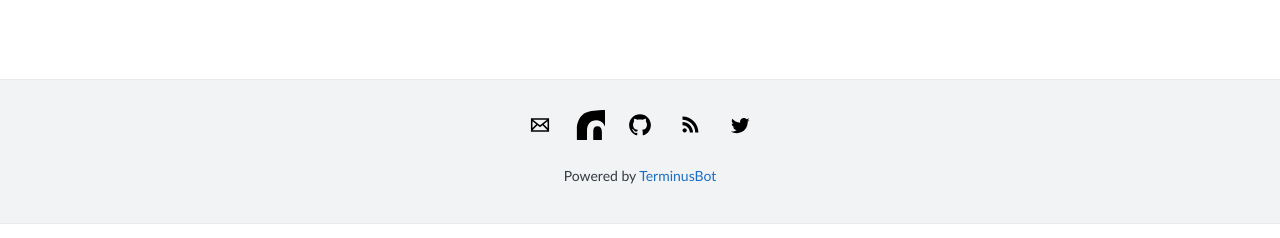
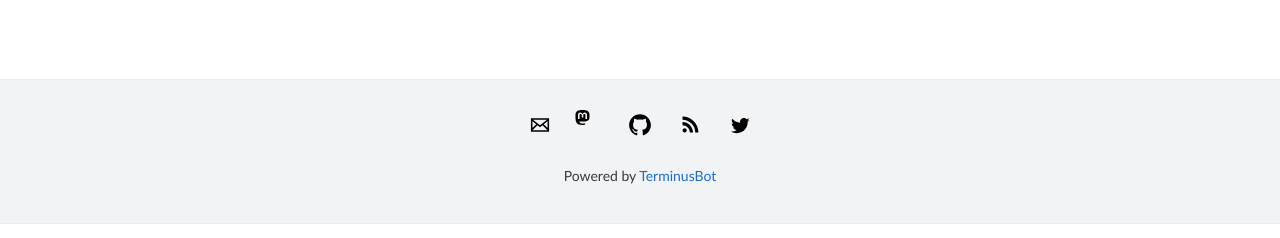
Before and after one commit to akiko-blog/akiko-blog.github.io, a Jekyll site: the page built from index.html, in a window 1280 px wide. Shown: the part 659-897 px from the top of the page. Built offline with Jekyll 4.4.1, drawn with Linux system fonts in a browser that asks for light colours; the list of posts is cut into pages by our own code.

Commit message:
update svg

```diff
--- a/_includes/svg-icons.html
+++ b/_includes/svg-icons.html
@@ -18,7 +18,7 @@
   {% endif %}
 
   {% if site.footer-links.mastodon %}
-  <li><a href="{{ site.footer-links.mastodon }}" class="icon mastodon" title="Mastodon"><svg xmlns="https://www.w3.org/2000/svg" width="8" height="8" fill="black" class="bi bi-mastodon" viewBox="0 0 8 8"> <path d="M11.19 12.195c2.016-.24 3.77-1.475 3.99-2.603.348-1.778.32-4.339.32-4.339 0-3.47-2.286-4.488-2.286-4.488C12.062.238 10.083.017 8.027 0h-.05C5.92.017 3.942.238 2.79.765c0 0-2.285 1.017-2.285 4.488l-.002.662c-.004.64-.007 1.35.011 2.091.083 3.394.626 6.74 3.78 7.57 1.454.383 2.703.463 3.709.408 1.823-.1 2.847-.647 2.847-.647l-.06-1.317s-1.303.41-2.767.36c-1.45-.05-2.98-.156-3.215-1.928a3.614 3.614 0 0 1-.033-.496s1.424.346 3.228.428c1.103.05 2.137-.064 3.188-.189zm1.613-2.47H11.13v-4.08c0-.859-.364-1.295-1.091-1.295-.804 0-1.207.517-1.207 1.541v2.233H7.168V5.89c0-1.024-.403-1.541-1.207-1.541-.727 0-1.091.436-1.091 1.296v4.079H3.197V5.522c0-.859.22-1.541.66-2.046.456-.505 1.052-.764 1.793-.764.856 0 1.504.328 1.933.983L8 4.39l.417-.695c.429-.655 1.077-.983 1.934-.983.74 0 1.336.259 1.791.764.442.505.661 1.187.661 2.046v4.203z"/></svg><!--[if lt IE 9]><em>Mastodon</em><![endif]--></a></li>
+  <li><a href="{{ site.footer-links.mastodon }}" class="icon mastodon" title="Mastodon"><svg xmlns="https://www.w3.org/2000/svg" width="32" height="32" fill="black" class="bi bi-mastodon" viewBox="0 0 32 32"> <path d="M11.19 12.195c2.016-.24 3.77-1.475 3.99-2.603.348-1.778.32-4.339.32-4.339 0-3.47-2.286-4.488-2.286-4.488C12.062.238 10.083.017 8.027 0h-.05C5.92.017 3.942.238 2.79.765c0 0-2.285 1.017-2.285 4.488l-.002.662c-.004.64-.007 1.35.011 2.091.083 3.394.626 6.74 3.78 7.57 1.454.383 2.703.463 3.709.408 1.823-.1 2.847-.647 2.847-.647l-.06-1.317s-1.303.41-2.767.36c-1.45-.05-2.98-.156-3.215-1.928a3.614 3.614 0 0 1-.033-.496s1.424.346 3.228.428c1.103.05 2.137-.064 3.188-.189zm1.613-2.47H11.13v-4.08c0-.859-.364-1.295-1.091-1.295-.804 0-1.207.517-1.207 1.541v2.233H7.168V5.89c0-1.024-.403-1.541-1.207-1.541-.727 0-1.091.436-1.091 1.296v4.079H3.197V5.522c0-.859.22-1.541.66-2.046.456-.505 1.052-.764 1.793-.764.856 0 1.504.328 1.933.983L8 4.39l.417-.695c.429-.655 1.077-.983 1.934-.983.74 0 1.336.259 1.791.764.442.505.661 1.187.661 2.046v4.203z"/></svg><!--[if lt IE 9]><em>Mastodon</em><![endif]--></a></li>
   {% endif %}
 
   {% if site.footer-links.github %}
```
